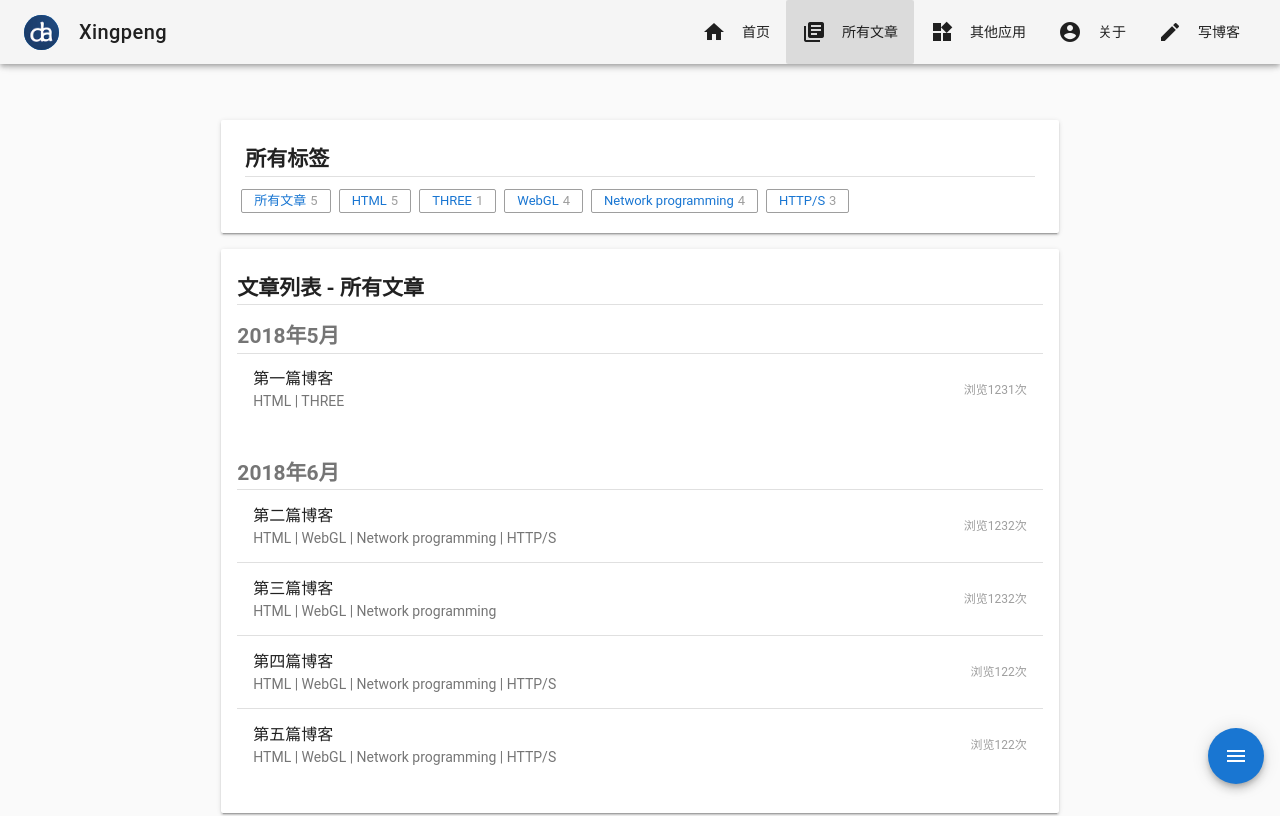
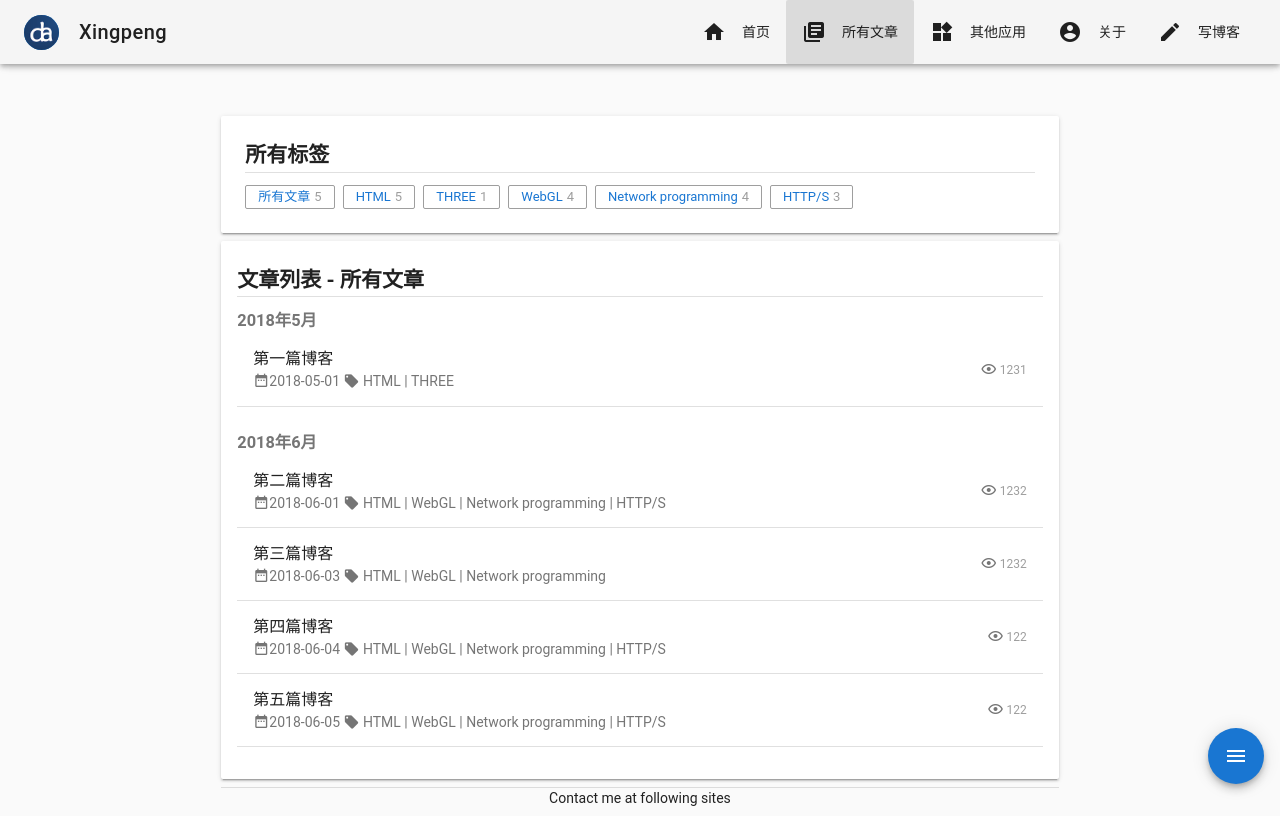
Before and after one commit to daveying/blog, a Vue app in the folder blog-front/: page /blogs/YWxs in a window 1280 px wide. Shown: the top 816 px of the page. Built offline with nearby package versions, Linux system fonts and the light colour scheme; what vue-disqus would draw is missing.

Commit message:
using icons to artical list

```diff
--- a/blog-front/src/components/AllArticals.vue
+++ b/blog-front/src/components/AllArticals.vue
@@ -1,6 +1,6 @@
 <template>
   <v-card flat class="grey lighten-5">
-    <v-container class="my-0 px-2" fluid style="min-height: 0;" grid-list-lg>
+    <v-container class="my-0 px-2" fluid style="min-height: 0;" grid-list-md>
       <v-layout row wrap>
         <v-flex xs12>
           <v-card>
@@ -42,8 +42,7 @@
               >
                 <v-flex xs12>
                   <v-list two-line>
-                    <h2 class="text--secondary">{{ month.year }}年{{ month.month + 1 }}月</h2>
-                    <v-divider></v-divider>
+                    <h3 class="text--secondary">{{ month.year }}年{{ month.month + 1 }}月</h3>
                     <div
                       v-for="(item, index) in month.items"
                       :key="item.id"
@@ -55,17 +54,20 @@
                         <v-list-tile-content>
                           <v-list-tile-title>{{ item.title }}</v-list-tile-title>
                           <v-list-tile-sub-title>
-                            <span v-for="(tag, tagIdx) in item.tags" :key="tag">
+                            <v-icon small>mdi mdi-calendar-range</v-icon>{{item.createdDate.getFullYear()}}-{{pad(item.createdDate.getMonth() + 1)}}-{{pad(item.createdDate.getDate())}}
+                            <v-icon small>mdi mdi-tag</v-icon><span v-for="(tag, tagIdx) in item.tags" :key="tag">
                               {{ tag }}
                               <span v-if="tagIdx + 1 < item.tags.length" :key="tagIdx"> | </span>
                             </span>
                           </v-list-tile-sub-title>
                         </v-list-tile-content>
                         <v-list-tile-action>
-                          <v-list-tile-action-text>浏览{{ item.viewCount }}次</v-list-tile-action-text>
+                          <v-list-tile-action-text>
+                            <v-icon small>mdi mdi-eye-outline</v-icon> {{ item.viewCount }}
+                          </v-list-tile-action-text>
                         </v-list-tile-action>
                       </v-list-tile>
-                      <v-divider v-if="index + 1 < month.items.length" :key="index"></v-divider>
+                      <v-divider v-if="index < month.items.length" :key="index"></v-divider>
                     </div>
                   </v-list>
                 </v-flex>
@@ -143,6 +145,9 @@ export default {
     },
     onBlogClicked (blog) {
       this.$router.push(`/blog/${blog.id}`)
+    },
+    pad (n) {
+      return (n < 10) ? ('0' + n) : n
     }
   }
 }
```
